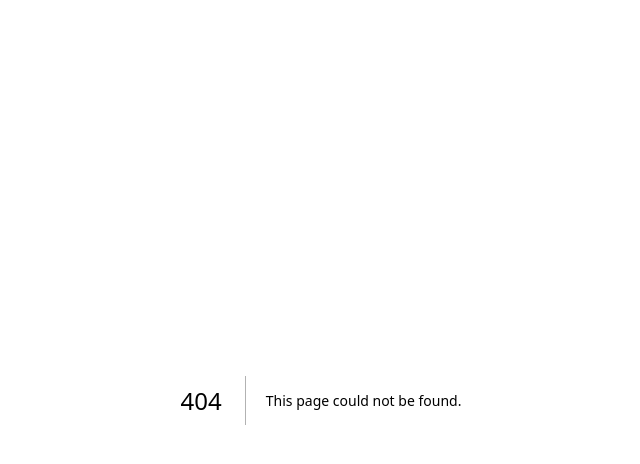
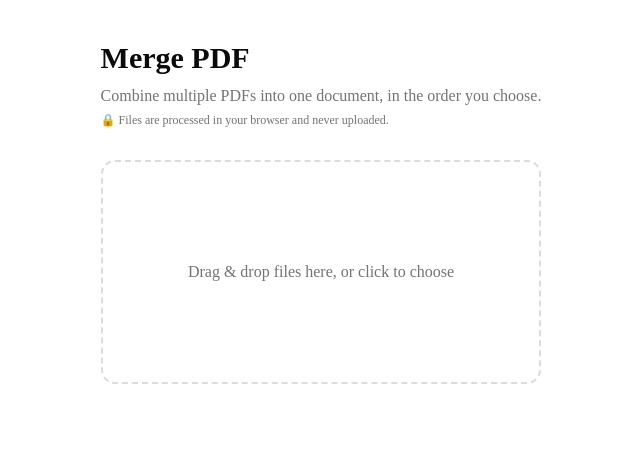
Before and after one commit to shaunleeweirong/pdf-tools, a Next.js app: page /merge-pdf in a window 1280 px wide. Before the commit this address had no page. Shown: the top 464 px of the page, without its empty margins (319-959 px from the left). Built offline with nearby package versions, Linux system fonts and the light colour scheme.

Commit message:
feat: Merge PDF tool

```diff
--- /dev/null
+++ b/app/merge-pdf/page.tsx
@@ -0,0 +1,21 @@
+'use client'
+import { ToolLayout } from '@/components/ToolLayout'
+import { getTool } from '@/lib/tools'
+import { merge } from '@/lib/pdf/merge'
+import { pdfBlob } from '@/lib/pdf/types'
+
+const tool = getTool('merge-pdf')!
+
+export default function MergePdfPage() {
+  return (
+    <ToolLayout
+      tool={tool}
+      defaultOpts={{}}
+      process={async (files) => {
+        const buffers = await Promise.all(files.map(async (f) => new Uint8Array(await f.arrayBuffer())))
+        const bytes = await merge(buffers)
+        return { blob: pdfBlob(bytes), filename: 'merged.pdf' }
+      }}
+    />
+  )
+}
--- /dev/null
+++ b/lib/pdf/merge.ts
@@ -0,0 +1,11 @@
+import { PDFDocument } from 'pdf-lib'
+
+export async function merge(buffers: Uint8Array[]): Promise<Uint8Array> {
+  const out = await PDFDocument.create()
+  for (const buf of buffers) {
+    const src = await PDFDocument.load(buf)
+    const pages = await out.copyPages(src, src.getPageIndices())
+    pages.forEach((p) => out.addPage(p))
+  }
+  return out.save()
+}
```
Also changed, not shown: 1 other file (tests, documents, lock files or other folders).
